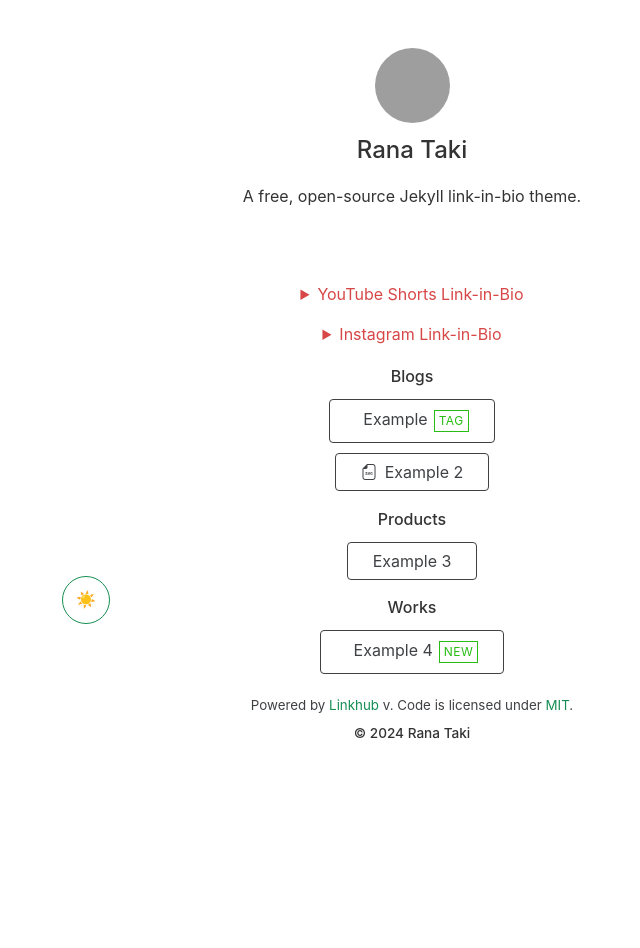
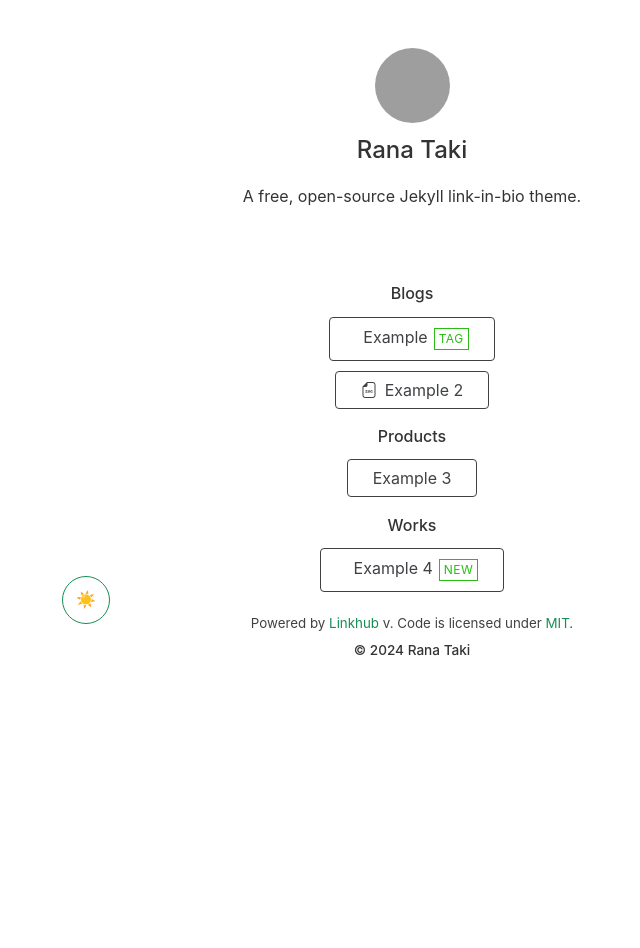
Before and after one commit to ranataki/ranataki.github.io, a Jekyll site: the page built from index.html, in a window 1280 px wide. Shown: the whole page, without its empty margins (228-868 px from the left). Built offline with Jekyll 4.4.1, drawn with Linux system fonts in a browser that asks for light colours; nearby versions of some CDN libraries; grey boxes are pictures that could not be loaded.

Commit message:
Update default.html

```diff
--- a/_layouts/default.html
+++ b/_layouts/default.html
@@ -47,7 +47,7 @@
         {% include social.html %}
 
         <!-- Insta/TikTok/YouTube Link-in-bio -->
-        {% include bio.html %}
+        <!-- {% include bio.html %} -->
 
         <!-- Link Buttons -->
         {% include links.html %}
```
